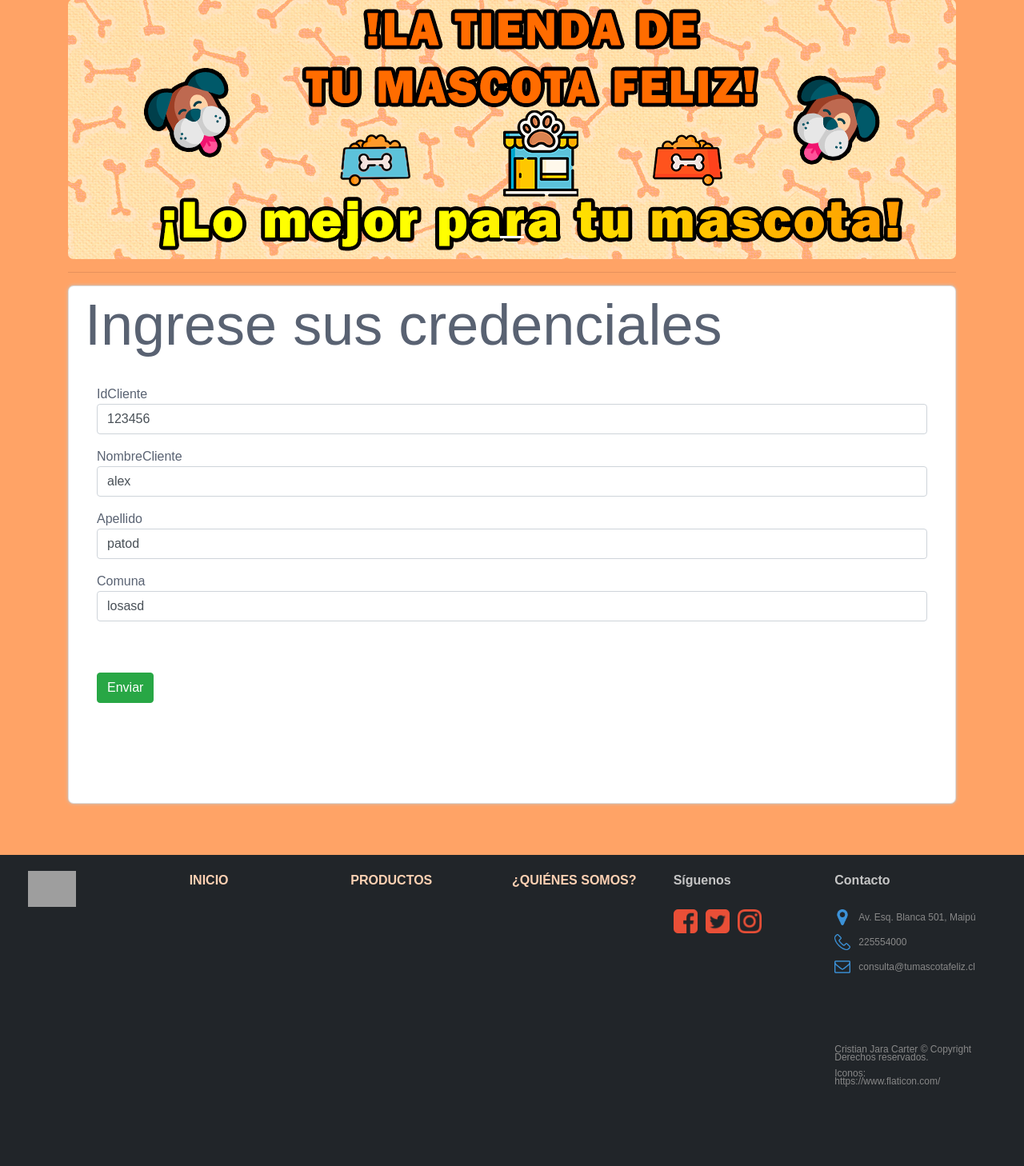
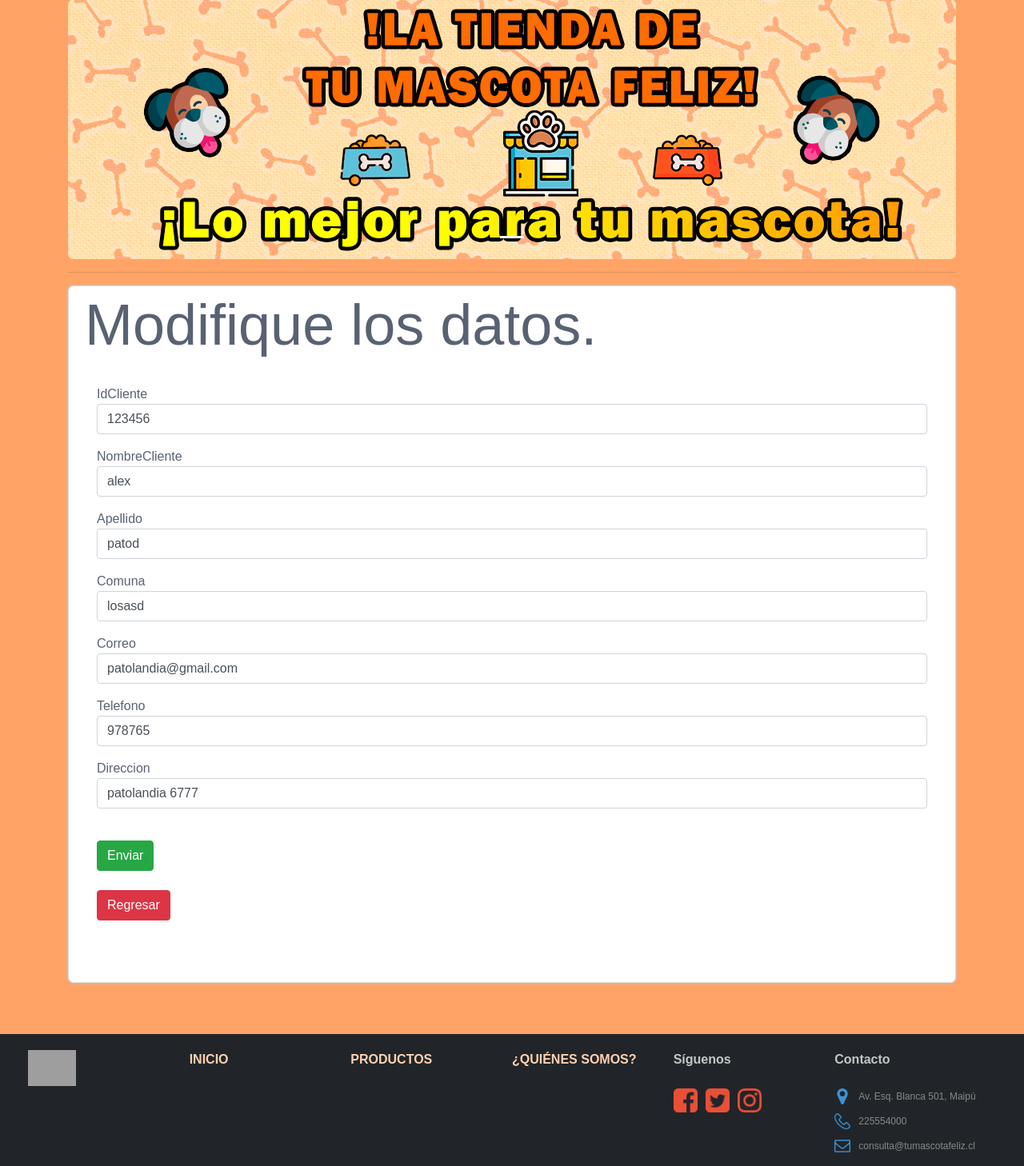
Before and after one commit to crjaracarter/ET_Mascota_Jara_009D, a Django app: a page that uses ProyectoMascotaFeliz/app/templates/form_mod_cli.html in a window 1280 px wide. Shown: the part 87-1545 px from the top of the page at 80% size. Run offline with Django 4.2, Linux system fonts and the light colour scheme; data comes from the database, SQL or seed files in the repository; both versions use the stored data as it was after the commit; some libraries are stand-ins or nearby versions; grey boxes are pictures that could not be loaded.

Commit message:
ET_Mascota_Jara_Olivares_009D

```diff
--- a/ProyectoMascotaFeliz/ProyectoMascotaFeliz/settings.py
+++ b/ProyectoMascotaFeliz/ProyectoMascotaFeliz/settings.py
@@ -129,3 +129,9 @@ STATIC_URL = 'static/'
 
 # Default primary key field type
 # https://docs.djangoproject.com/en/4.0/ref/settings/#default-auto-field
+
+
+# Agregar imágenes
+
+MEDIA_ROOT = BASE_DIR / "files"
+MEDIA_URL = "/media/files/"
--- a/ProyectoMascotaFeliz/ProyectoMascotaFeliz/urls.py
+++ b/ProyectoMascotaFeliz/ProyectoMascotaFeliz/urls.py
@@ -15,10 +15,12 @@ Including another URLconf
 """
 from django.contrib import admin
 from django.urls import path, include
+from django.conf import settings
+from django.conf.urls.static import static
 
 urlpatterns = [
     path('admin/', admin.site.urls),
     path('', include('app.urls')),
     path('accounts/', include('django.contrib.auth.urls')),
     path('api/', include('rest_cliente.urls')),
-]
+] + static(settings.MEDIA_URL, document_root=settings.MEDIA_ROOT)
--- a/ProyectoMascotaFeliz/app/forms.py
+++ b/ProyectoMascotaFeliz/app/forms.py
@@ -78,10 +78,14 @@ class ProductoForm(forms.ModelForm):
 
     class Meta:
         model = Producto
-        fields = ['idProducto', 'nombreProducto']
+        fields = ['idProducto', 'nombreProducto', 'imagen']
         labels={'idProducto' : 'IdProducto',
                 'nombreProducto' : 'NombreProducto',
+                'imagen' : 'Imagen'
         }
+
+        imagen=forms.ImageField(label="Avatar",required=False,widget=forms.FileInput(attrs={'class':'form-control'}))
+
 
 
         widgets={
@@ -98,5 +102,14 @@ class ProductoForm(forms.ModelForm):
                     'placeholder': 'Ingrese nombre del producto',
                     'id': 'nombreProducto'
                 }
-            )
+            ),
+
+            # 'imagen': forms.ImageField(
+            #     attrs={
+            #         'class': 'form-control',
+            #         'placeholder': 'Ingrese imagen del producto',
+            #         'id': 'imagen'
+            #     }
+            # ),
+
          }
--- a/ProyectoMascotaFeliz/app/models.py
+++ b/ProyectoMascotaFeliz/app/models.py
@@ -17,6 +17,8 @@ class Cliente (models.Model):
 class Producto (models.Model):
     idProducto = models.CharField(primary_key=True, max_length=9, verbose_name="IdProducto")
     nombreProducto = models.CharField(max_length=50, verbose_name="NombreProducto")
+    imagen = models.ImageField(upload_to="imagenes", null=True)
+
 
     def __str__(self):
         return self.idProducto
--- a/ProyectoMascotaFeliz/app/templates/form_crear_producto.html
+++ b/ProyectoMascotaFeliz/app/templates/form_crear_producto.html
@@ -146,7 +146,7 @@
         </div>
         {% if user.is_authenticated %}
             <div class="row">
-                <form method="POST" action="#" id="formulario_prod">
+                <form method="POST" action="#" id="formulario_prod" enctype="multipart/form-data">
                     {% csrf_token %}
 
                     <div class="form-group">
@@ -157,6 +157,10 @@
                     <div class="form-group">
                         {{ producto_form.nombreProducto.label }}
                         {{ producto_form.nombreProducto }}
+                    </div>
+                    <div class="form-group">
+                        {{ producto_form.imagen.label }}
+                        {{ producto_form.imagen }}
                     </div>
 
                     <br>
--- a/ProyectoMascotaFeliz/app/templates/form_mod_cli.html
+++ b/ProyectoMascotaFeliz/app/templates/form_mod_cli.html
@@ -157,7 +157,7 @@
             <div class="card">
 
       <div class="container-fluid fondo color">
-        <h3 class="display-3">Ingrese sus credenciales</h3>
+        <h2 class="display-3">Modifique los datos.</h2>
         </div>
         <div class="col-sm-12">
     <div class="container"><br>
@@ -182,13 +182,26 @@
                 {{ form.comuna.label}}
                 {{ form.comuna}}
             </div>
+            <div class="form-group">
+                {{ form.correo.label}}
+                {{ form.correo}}
+            </div>
+            <div class="form-group">
+                {{ form.telefono.label}}
+                {{ form.telefono}}
+            </div>
+            <div class="form-group">
+                {{ form.direccion.label}}
+                {{ form.direccion}}
+            </div>
 
-
+            <br>
+            <input type="submit" class="btn btn-success" value="Enviar">
             <br><br>
-            <input type="submit" class="btn btn-success" value="Enviar">
+            <a href="{% url 'cliente' %}" class="btn btn-danger">Regresar</a>
 
         </form>
-        <br><br><br><br><br>
+        <br><br><br>
 
     </div>
 </div>
--- a/ProyectoMascotaFeliz/app/templates/form_mod_prod.html
+++ b/ProyectoMascotaFeliz/app/templates/form_mod_prod.html
@@ -151,6 +151,11 @@
                 {{ form.nombreProducto}}
             </div>
 
+            <div class="form-group">
+                {{ form.imagen.label}}
+                {{ form.imagen}}
+            </div>
+
 
             <br><br>
             <input type="submit" class="btn btn-primary" value="Enviar">
--- a/ProyectoMascotaFeliz/app/views.py
+++ b/ProyectoMascotaFeliz/app/views.py
@@ -43,13 +43,15 @@ def mostrar_producto(request):
 
 def form_crear_producto(request):
     if request.method=='POST':
-        producto_form = ProductoForm(request.POST)
+        producto_form = ProductoForm(request.POST, request.FILES)
         if producto_form.is_valid:
             producto_form.save()
             return redirect ('producto')
     else:
         producto_form = ProductoForm()
     return render(request, 'form_crear_producto.html', {'producto_form': producto_form})
+
+
 
 def form_mod_prod(request, id):
     producto = Producto.objects.get(idProducto=id)
```
Also changed, not shown: ProyectoMascotaFeliz/app/templates/producto.html (+14 -3 lines), ProyectoMascotaFeliz/app/migrations/0005_producto_imagen_alter_cliente_idcliente.py (added), ProyectoMascotaFeliz/db.sqlite3, ProyectoMascotaFeliz/files/imagenes/akko0.jfif (added).
